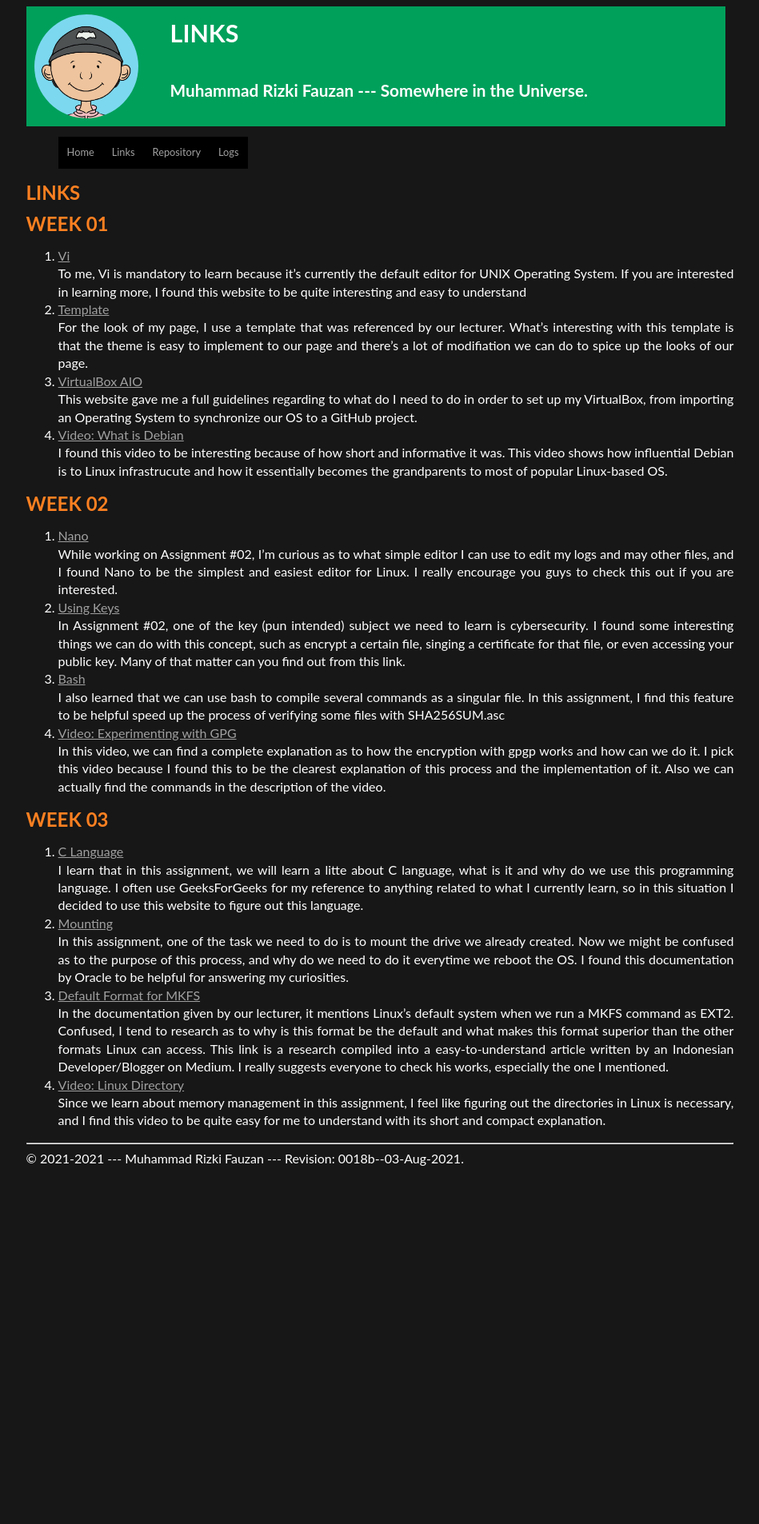
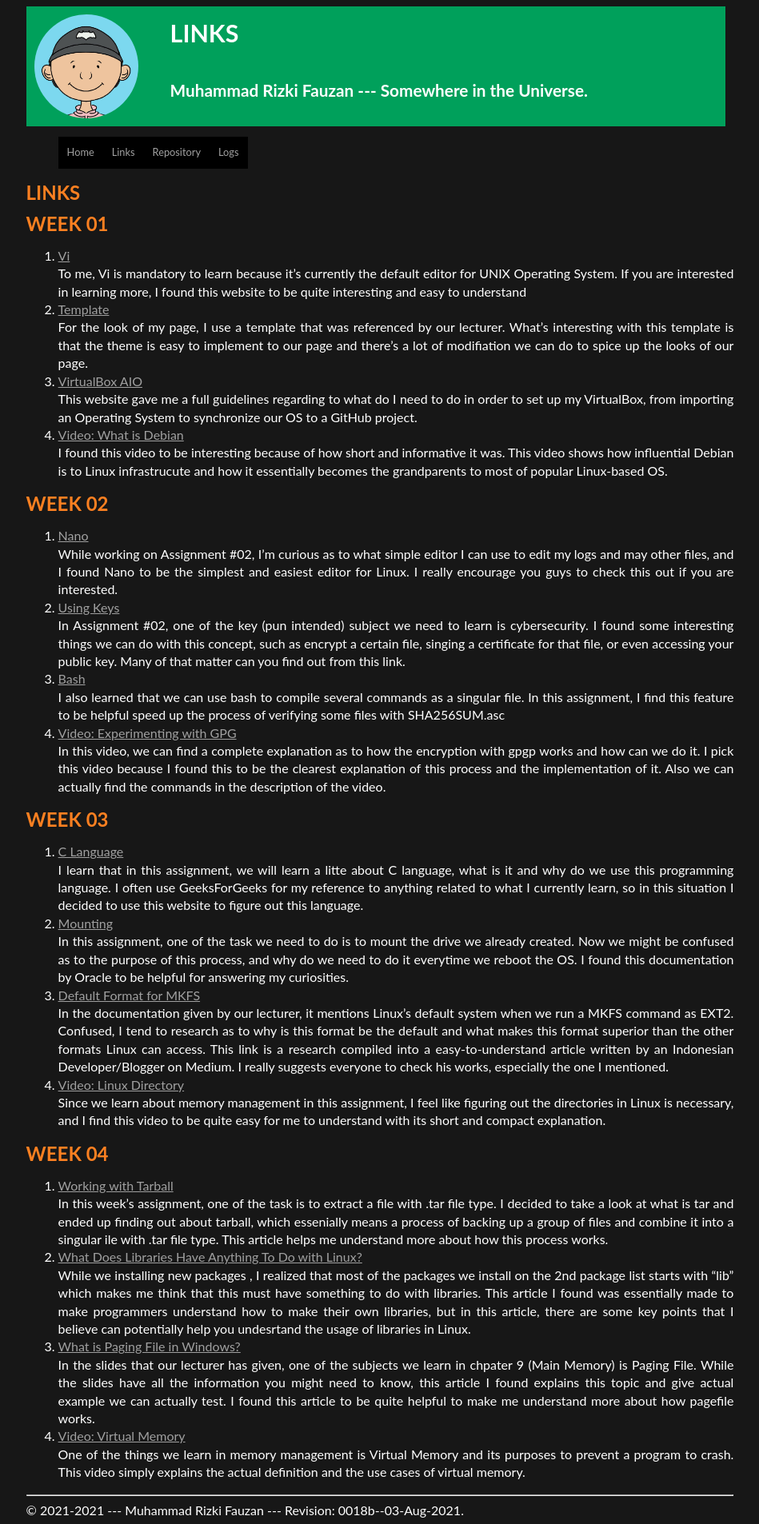
Before and after one commit to rfauzan46/os212, a Jekyll site: the page built from links.md, in a window 1280 px wide. Shown: the whole page at 80% size, without its empty margins (165-1114 px from the left). Built offline with Jekyll 4.4.1, drawn with Linux system fonts in a browser that asks for light colours; our own code applies the rules of GitHub Pages for plain Markdown files; before the commit the page ends 1466 px from its top, so only the background shows below that.

Commit message:
Update links.md for Assignment #04

```diff
--- a/links.md
+++ b/links.md
@@ -33,3 +33,13 @@ In this assignment, one of the task we need to do is to mount the drive we alrea
 In the documentation given by our lecturer, it mentions Linux's default system when we run a MKFS command as EXT2. Confused, I tend to research as to why is this format be the default and what makes this format superior than the other formats Linux can access. This link is a research compiled into a easy-to-understand article written by an Indonesian Developer/Blogger on Medium. I really suggests everyone to check his works, especially the one I mentioned.
 4. [Video: Linux Directory](https://www.youtube.com/watch?v=42iQKuQodW4)<br/>
 Since we learn about memory management in this assignment, I feel like figuring out the directories in Linux is necessary, and I find this video to be quite easy for me to understand with its short and compact explanation.
+
+# WEEK 04
+1. [Working with Tarball](https://www.networkworld.com/article/3328840/working-with-tarballs-on-linux.html)<br/>
+In this week's assignment, one of the task is to extract a file with .tar file type. I decided to take a look at what is tar and ended up finding out about tarball, which essenially means a process of backing up a group of files and combine it into a singular ile with .tar file type. This article helps me understand more about how this process works.
+2. [What Does Libraries Have Anything To Do with Linux?](https://tldp.org/HOWTO/Program-Library-HOWTO/)<br/>
+While we installing new packages , I realized that most of the packages we install on the 2nd package list starts with "lib" which makes me think that this must have something to do with libraries. This article I found was essentially made to make programmers understand how to make their own libraries, but in this article, there are some key points that I believe can potentially help you undesrtand the usage of libraries in Linux.
+3. [What is Paging File in Windows?](https://www.howtogeek.com/126430/htg-explains-what-is-the-windows-page-file-and-should-you-disable-it/)<br/>
+In the slides that our lecturer has given, one of the subjects we learn in chpater 9 (Main Memory) is Paging File. While the slides have all the information you might need to know, this article I found explains this topic and give actual example we can actually test. I found this article to be quite helpful to make me understand more about how pagefile works.
+4. [Video: Virtual Memory](https://www.youtube.com/watch?v=qlH4-oHnBb8)<br/>
+One of the things we learn in memory management is Virtual Memory and its purposes to prevent a program to crash. This video simply explains the actual definition and the use cases of virtual memory.
```
